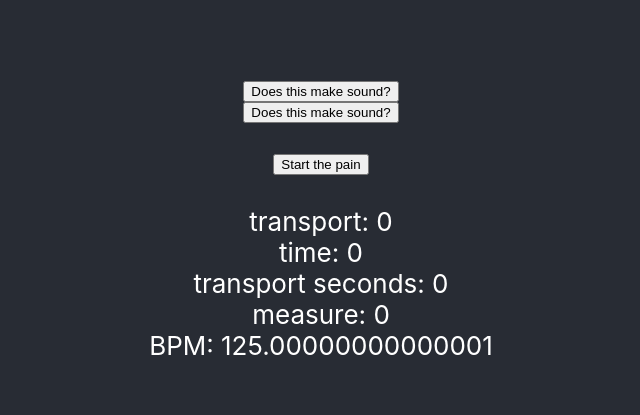
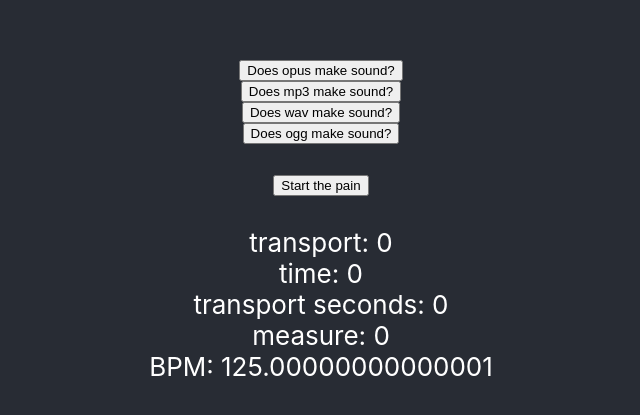
Before and after one commit to JanZaion/apfelstrudel, a React (Create React App) app: page / in a window 1280 px wide. Shown: the part 179-594 px from the top of the page, without its empty margins (319-959 px from the left). Built offline with nearby package versions, Linux system fonts and the light colour scheme; no server answers.

Commit message:
add more sound formats

```diff
--- a/src/components/Pain.js
+++ b/src/components/Pain.js
@@ -18,11 +18,15 @@ const Pain = () => {
 
   const suffering = new Tone.Player(require('./bass_4.opus')).toDestination();
   const suffering2 = new Tone.Player(require('./bass_4.mp3')).toDestination();
+  const suffering3 = new Tone.Player(require('./bass_4.wav')).toDestination();
+  const suffering4 = new Tone.Player(require('./bass_4.ogg')).toDestination();
 
   return (
     <>
-      <button onClick={() => suffering.start()}>Does this make sound?</button>
-      <button onClick={() => suffering2.start()}>Does this make sound?</button>
+      <button onClick={() => suffering.start()}>Does opus make sound?</button>
+      <button onClick={() => suffering2.start()}>Does mp3 make sound?</button>
+      <button onClick={() => suffering3.start()}>Does wav make sound?</button>
+      <button onClick={() => suffering4.start()}>Does ogg make sound?</button>
       <br />
       <button
         onClick={() => {
```
Also changed, not shown: 2 other files (tests, documents, lock files or other folders).
